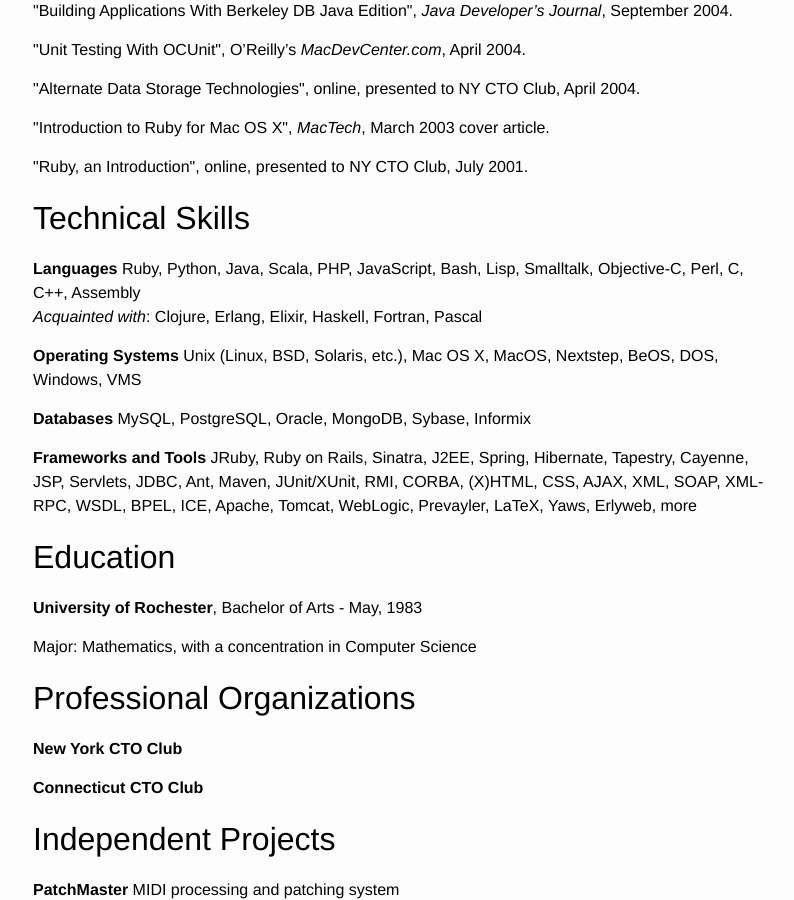
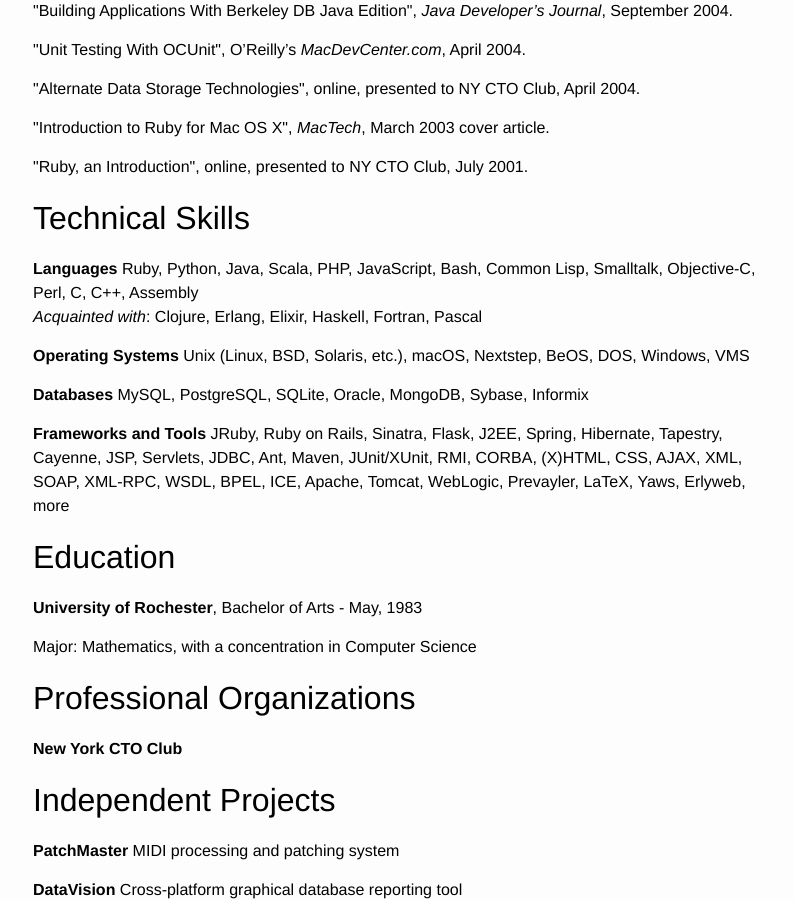
Before and after one commit to jimm/www-jimmenard-com-jekyll, a Jekyll site: the page built from Jim_Menard_resume.md, in a window 1280 px wide and 900 px high, scrolled down 4047 px. Shown: the whole window, without its empty margins (237-1031 px from the left). Built offline with Jekyll 4.4.1, drawn with Linux system fonts in a browser that asks for light colours.

Commit message:
tweaked resume

```diff
--- a/Jim_Menard_resume.md
+++ b/Jim_Menard_resume.md
@@ -337,21 +337,22 @@ class="mag-name">MacTech</span>, March 2003 cover article.
 # Technical Skills
 
 <span class="job-skill">Languages</span> Ruby, Python, Java, Scala, PHP,
-JavaScript, Bash, Lisp, Smalltalk, Objective-C, Perl, C, C++, Assembly<br/>
-_Acquainted with_: Clojure, Erlang, Elixir, Haskell, Fortran, Pascal
+JavaScript, Bash, Common Lisp, Smalltalk, Objective-C, Perl, C, C++,
+Assembly<br/> _Acquainted with_: Clojure, Erlang, Elixir, Haskell, Fortran,
+Pascal
 
 <span class="job-skill">Operating Systems</span> Unix (Linux, BSD, Solaris,
-etc.), Mac OS X, MacOS, Nextstep, BeOS, DOS, Windows, VMS
+etc.), macOS, Nextstep, BeOS, DOS, Windows, VMS
 
 
-<span class="job-skill">Databases</span> MySQL, PostgreSQL, Oracle, MongoDB,
-Sybase, Informix
+<span class="job-skill">Databases</span> MySQL, PostgreSQL, SQLite, Oracle,
+MongoDB, Sybase, Informix
 
 <span class="job-skill">Frameworks and Tools</span> JRuby, Ruby on Rails,
-Sinatra, J2EE, Spring, Hibernate, Tapestry, Cayenne, JSP, Servlets, JDBC,
-Ant, Maven, JUnit/XUnit, RMI, CORBA, (X)HTML, CSS, AJAX, XML, SOAP, XML-RPC,
-WSDL, BPEL, ICE, Apache, Tomcat, WebLogic, Prevayler, LaTeX, Yaws, Erlyweb,
-more
+Sinatra, Flask, J2EE, Spring, Hibernate, Tapestry, Cayenne, JSP, Servlets,
+JDBC, Ant, Maven, JUnit/XUnit, RMI, CORBA, (X)HTML, CSS, AJAX, XML, SOAP,
+XML-RPC, WSDL, BPEL, ICE, Apache, Tomcat, WebLogic, Prevayler, LaTeX, Yaws,
+Erlyweb, more
 
 
 # Education
@@ -365,8 +366,6 @@ Major: Mathematics, with a concentration in Computer Science
 # Professional Organizations
 
 <span class="prof-org">New York CTO Club</span>
-
-<span class="prof-org">Connecticut CTO Club</span>
 
 
 # Independent Projects
```
Also changed, not shown: Jim_Menard_resume.txt (+10 -10 lines), 2 other files.
